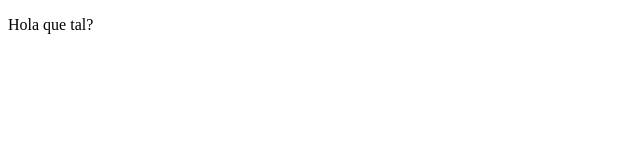
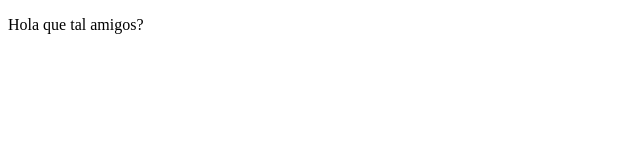
Before and after one commit to Andyb96/proyectoDemo, a plain HTML site: page index.html in a window 1280 px wide. Shown: the full height of the page, 0-640 px from the left. Drawn offline with Linux system fonts and the light colour scheme.

Commit message:
cambios agregamos amigos

```diff
--- a/index.html
+++ b/index.html
@@ -8,7 +8,7 @@
 </head>
 <body>
     <p>
-        Hola que tal?
+        Hola que tal amigos?
     </p>
 </body>
 </html>
```
